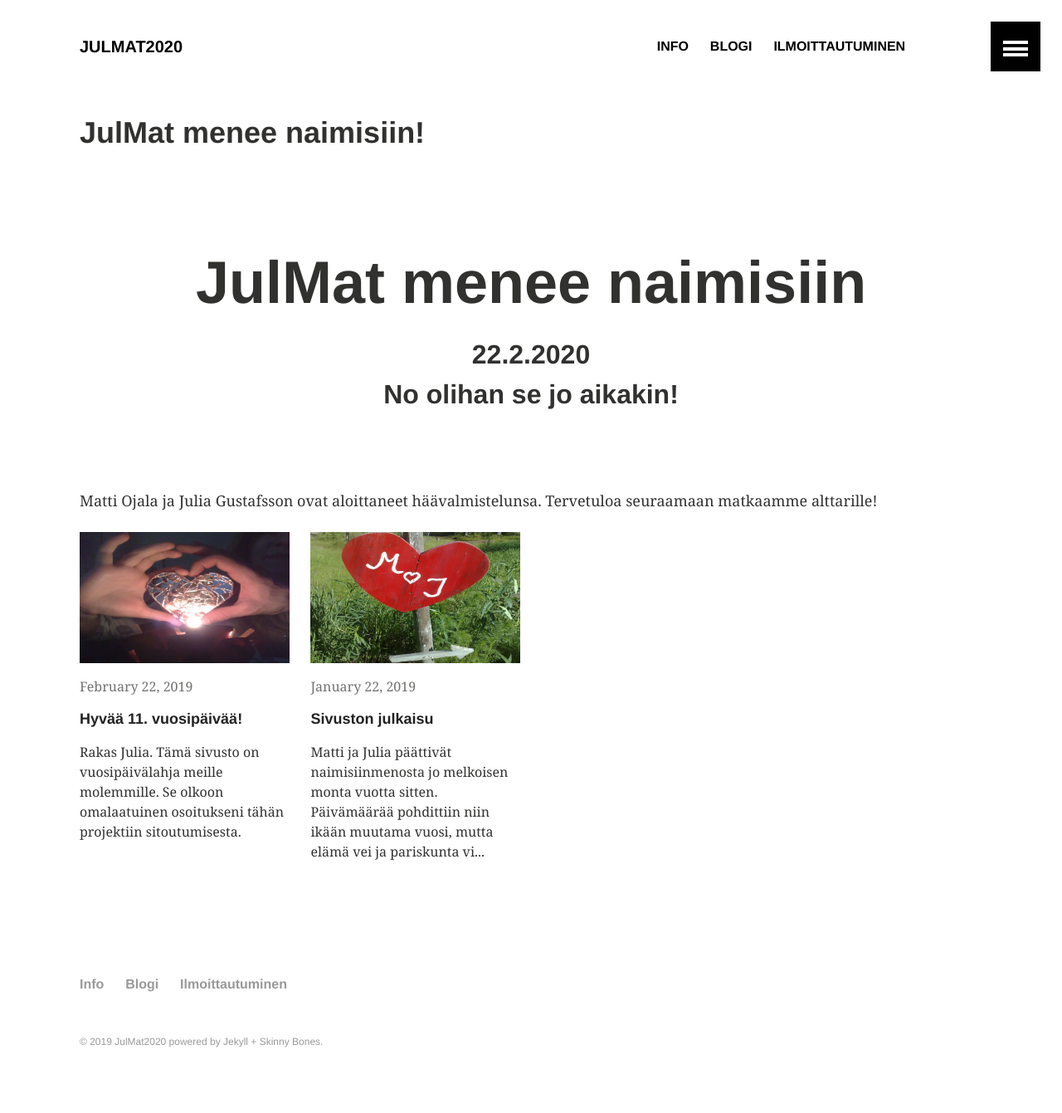
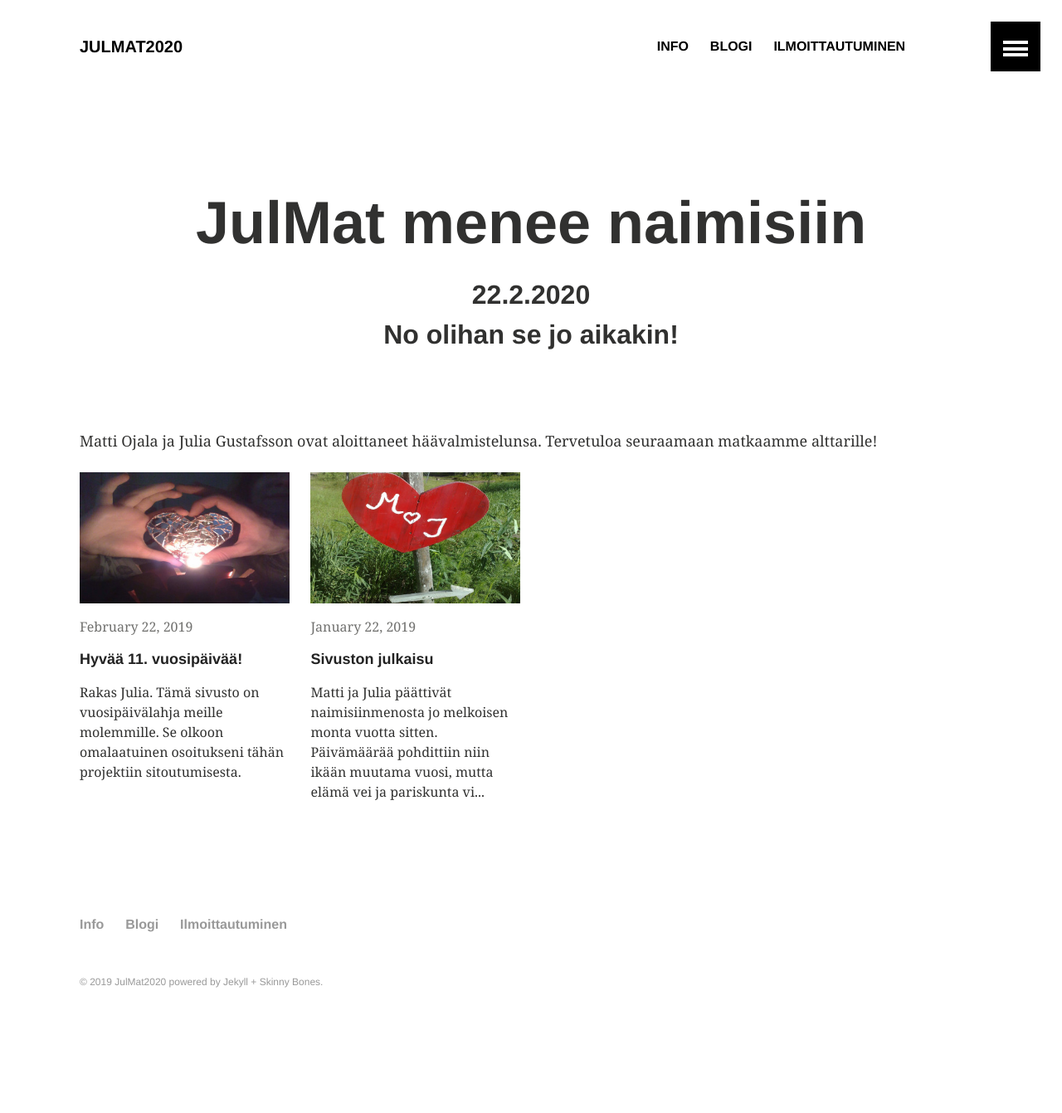
Before and after one commit to Amatson/Amatson.github.io, a Jekyll site: the page built from index.md, in a window 1280 px wide. Shown: the whole page at 83% size. Built offline with Jekyll 4.4.1, drawn with Linux system fonts in a browser that asks for light colours; after the commit the page ends 1269 px from its top, so only the background shows below that.

```diff
--- a/index.md
+++ b/index.md
@@ -1,7 +1,7 @@
 ---
 layout: archive
 permalink: /
-title: "JulMat menee naimisiin!"
+title: ""
 ---
 
 <div class="wrap page-lead-content">
```
Also changed, not shown: images/banner_hearts.jpg.
